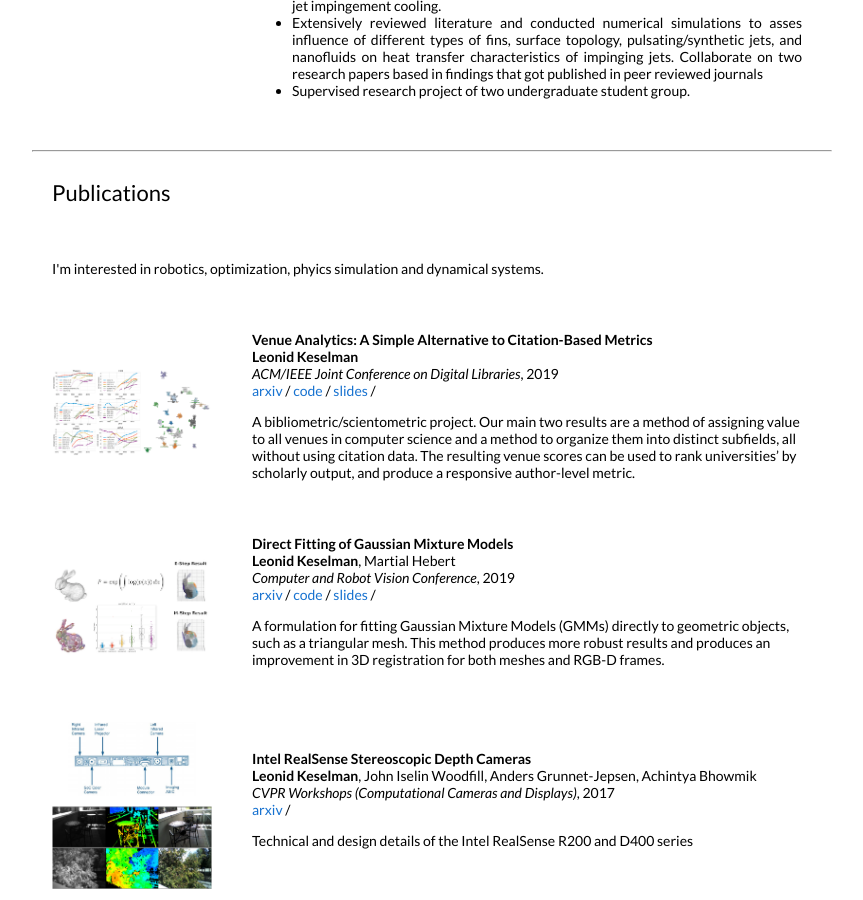
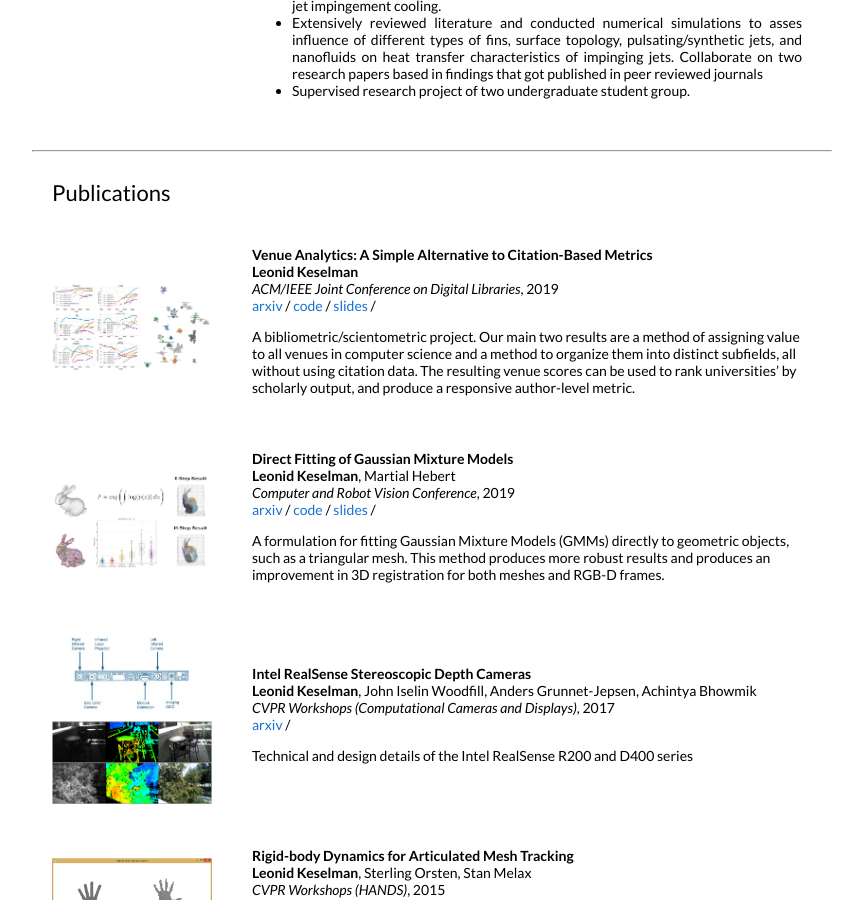
Before and after one commit to rafaymhddn/rafaymhddn.github.io, a Jekyll site: the page built from _posts/2019-06-02-venue.markdown, in a window 1280 px wide and 900 px high, scrolled down 2230 px. Shown: the whole window, without its empty margins (208-1071 px from the left). Built offline with Jekyll 4.4.1, drawn with Linux system fonts in a browser that asks for light colours.

```diff
--- a/_layouts/default.html
+++ b/_layouts/default.html
@@ -266,16 +266,6 @@
   </button>
 <div id="content-experience" class="collapse in">
 
-        <table style="width:100%;border:0px;border-spacing:0px;border-collapse:collapse;margin-right:auto;margin-left:auto;">
-          <tr>
-            <td style="padding:2.5%;width:100%;vertical-align:top">
-              <p>
-                I'm interested in robotics, optimization, phyics simulation and dynamical systems.
-              </p>
-            </td>
-          </tr>
-        </table>
-
         <table style="width:100%;border:0px;border-spacing:0px;border-collapse:separate;margin-right:auto;margin-left:auto;">
           {% for post in site.posts %}
           {% for cat in post.categories %}
```
